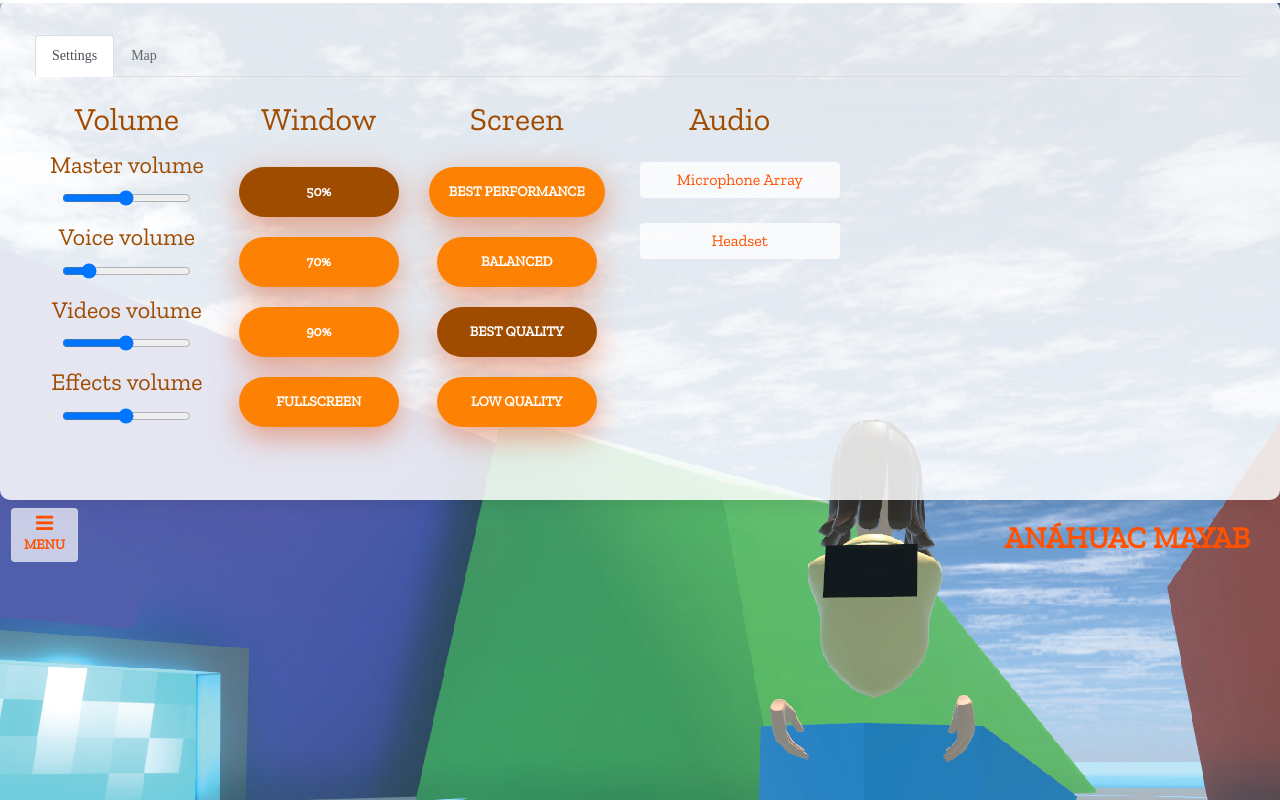
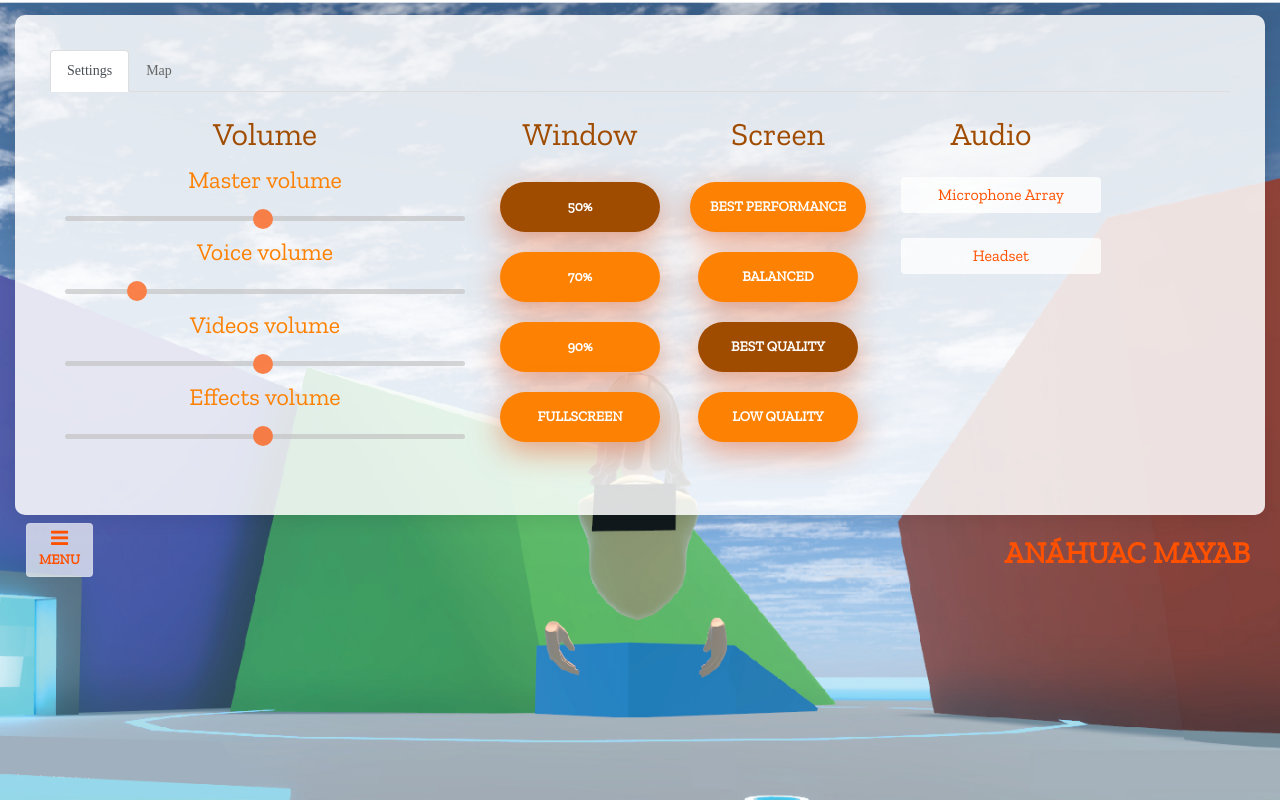
Before and after one commit to MailenKleinman/Anahuac_mockup_1, a plain HTML site: page home.html in a window 1280 px wide. Both pictures are taken after a click on the button "MENU". Drawn offline with nearby package versions, Linux system fonts and the light colour scheme; a web font is replaced by a local one.

Commit message:
Add files via upload

```diff
--- a/css/main.css
+++ b/css/main.css
@@ -456,11 +456,45 @@ iframe {
   font-family: 'Zilla Slab', serif;
 }
 #bgfull {
-  position: fixed;
-  top: 0;
-  left: 0;
+  width: 100%;
+  min-height: 100vh;
+  padding: 15px;
+  background-repeat: no-repeat;
+  background-size: cover;
+  background-position: center;
+  position: relative;
+  z-index: 1;
+}
 
-  /* Preserve aspet ratio */
-  min-width: 100%;
-  min-height: 100%;
+.slider {
+  -webkit-appearance: none;
+  width: 400px;
+  height: 5px;
+  border-radius: 10px;
+  background: #c0c0c0e8;
+  outline: none;
+  opacity: 0.7;
+  -webkit-transition: .2s;
+  transition: opacity .2s;
 }
+
+.slider::-webkit-slider-thumb {
+  -webkit-appearance: none;
+  appearance: none;
+  width: 20px;
+  height: 20px;
+  border-radius: 100%;
+  background: rgb(255, 81, 0);
+  cursor: pointer;
+}
+
+.slider::-moz-range-thumb {
+  width: 10px;
+  height: 10px;
+  border-radius: 100%;
+  background: rgba(255, 81, 0, 0.493);
+  cursor: pointer;
+}
+h4 {
+  color: #fd8204;
+}
```
